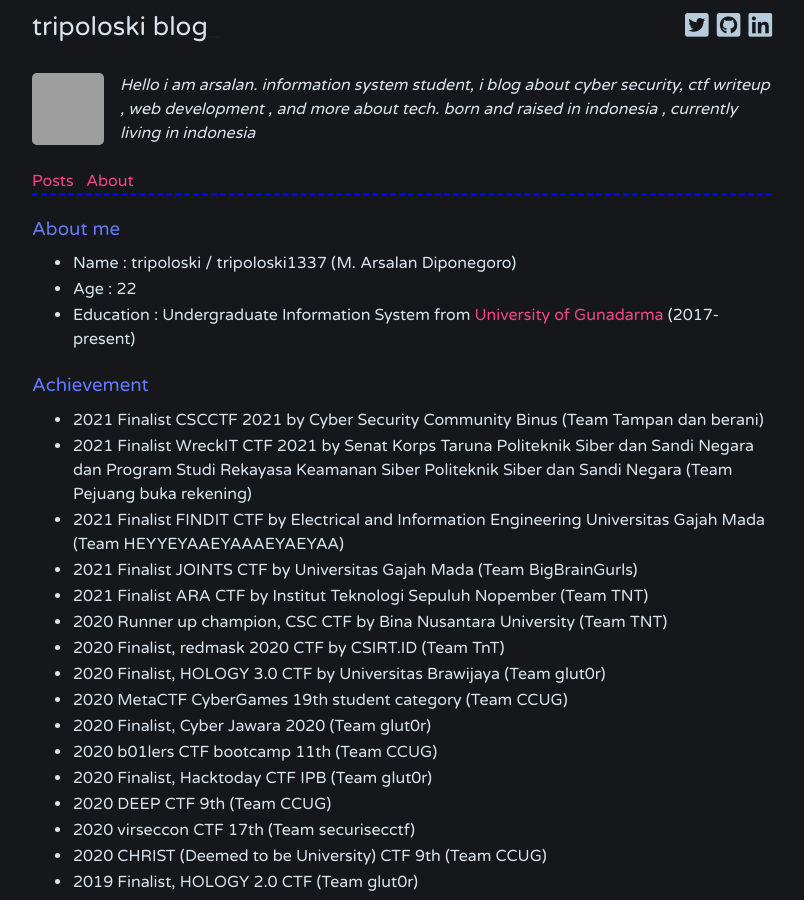
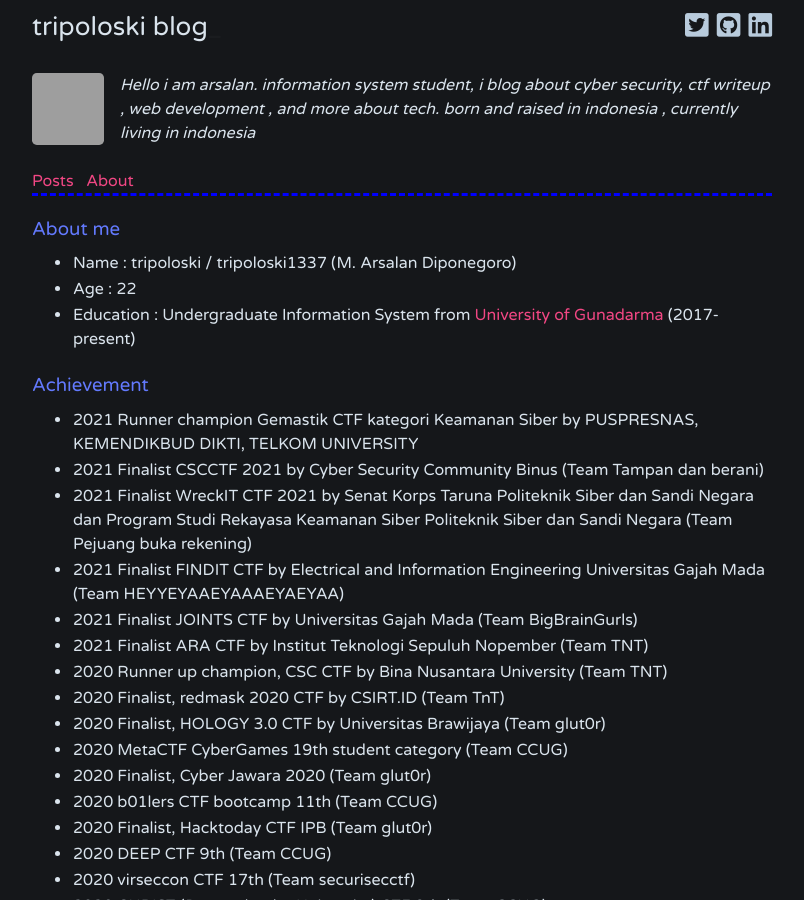
Before and after one commit to tripoloski1337/tripoloski1337.github.io, a Jekyll site: the page built from about/index.html, in a window 1280 px wide and 900 px high. Shown: the whole window, without its empty margins (238-1042 px from the left). Built offline with Jekyll 4.4.1, drawn with Linux system fonts in a browser that asks for light colours; grey boxes are pictures that could not be loaded.

Commit message:
update gemastik

```diff
--- a/about/index.html
+++ b/about/index.html
@@ -21,6 +21,7 @@
 
 <h3>Achievement</h3>
 <ul>
+  <li>2021 Runner champion Gemastik CTF kategori Keamanan Siber by PUSPRESNAS, KEMENDIKBUD DIKTI, TELKOM UNIVERSITY</li>
   <li>2021 Finalist CSCCTF 2021 by Cyber Security Community Binus (Team Tampan dan berani)</li>
   <li>2021 Finalist WreckIT CTF 2021 by Senat Korps Taruna Politeknik Siber dan Sandi Negara dan Program Studi Rekayasa Keamanan Siber Politeknik Siber dan Sandi Negara (Team Pejuang buka rekening)</li>
   <li>2021 Finalist FINDIT CTF by Electrical and Information Engineering Universitas Gajah Mada (Team HEYYEYAAEYAAAEYAEYAA)</li>
```
